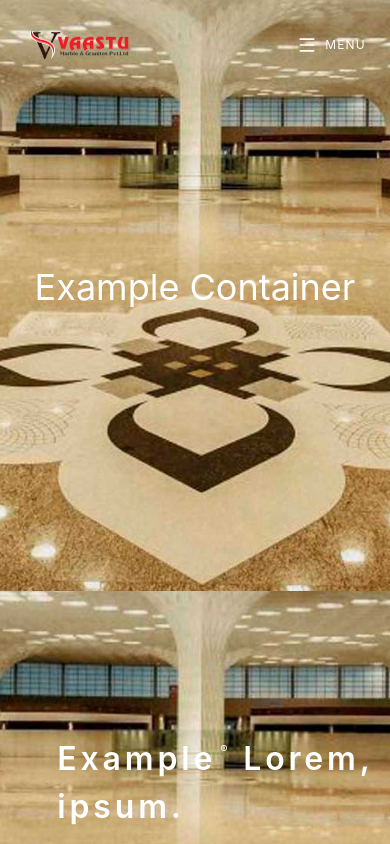
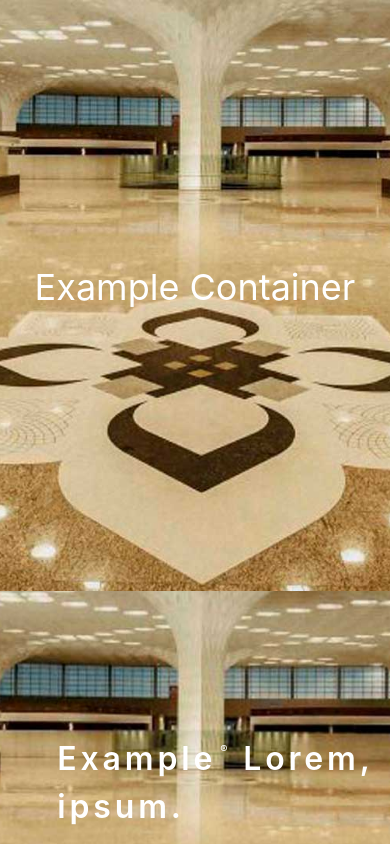
Before and after one commit to piyush25dev/my-react-app, a React (Vite) app: page / in a window 390 px wide. Shown: the top 844 px of the page. Built offline with nearby package versions, Linux system fonts and the light colour scheme.

Commit message:
[test] "build issue"

```diff
--- a/src/App.jsx
+++ b/src/App.jsx
@@ -5,13 +5,13 @@ import TestimonialsIndex from "./components/Pages/Testimonials/TestimonialsIndex
 import AboutIndex from "./components/Pages/About/AboutIndex";
 import GalleryIndex from "./components/Pages/Gallery/GalleryIndex";
 import HomeIndex from "./components/Pages/Home/HomeIndex";
-import MainLayout from "./components/Layout/MainLayout";
+// import MainLayout from "./components/Layout/MainLayout";
 
 function App() {
   return (
     <BrowserRouter>
       <Routes>
-        <Route element={<MainLayout/>}>
+        {/* <Route element={<MainLayout/>}> */}
           {/* Home */}
           <Route path="/" element={<HomeIndex />} />
 
@@ -29,7 +29,7 @@ function App() {
 
           {/* 404 */}
           <Route path="*" element={<Navigate to="/contact" replace />} />
-        </Route>
+        {/* </Route> */}
       </Routes>
     </BrowserRouter>
   );
--- a/src/components/layout/Footer.jsx
+++ /dev/null
@@ -1,61 +0,0 @@
-const Footer = () => {
-  return (
-    <footer className="w-full bg-[#080808] px-5 py-16 text-white sm:px-8 md:px-12 lg:flex lg:h-[40vh] lg:items-center lg:px-[5%] lg:py-0">
-      <div className="grid grid-cols-1 gap-12 md:grid-cols-2 lg:grid-cols-5 lg:gap-10">
-        {/* Logo */}
-        <div className="flex items-center lg:justify-start">
-          <img
-            src="/2016-07-09.png"
-            alt="Vaastu"
-            className="w-35 h-auto object-contain"
-          />
-        </div>
-
-        {/* Company Information */}
-
-        <div className="text-[16px] leading-[1.35]">
-          <p>
-            Vaastu Marble & Granites Pvt.Ltd Opp.Ayyappa Swamy temple,
-            Karmanghat, Hyderabad - 500079 Telangana, India From LB Nagar: 1km
-          </p>
-        </div>
-
-        {/* Location 1 */}
-
-        <div>
-          <h2>Factory Location-1</h2>
-          <div className="text-[16px] leading-[1.35]">
-            <p>
-              Punglia Marble Pvt.Ltd F-30,New RIICO Industrial Area,
-              Chittorgarh,Rajasthan-312001
-            </p>
-          </div>
-        </div>
-
-        {/* Location 2 */}
-
-        <div>
-          <h2>Factory Location-2</h2>
-          <div className="text-[16px] leading-[1.35]">
-            <p>
-              Himalayan Onyx Pvt.Ltd Near Mandalda Village
-              Chittorgarh,Rajasthan-312001.
-            </p>
-          </div>
-        </div>
-
-        {/* Social Media */}
-
-        <div>
-          <p className="text-[14px] tracking-[0.18em]">FOLLOW US</p>
-          <div className="mt-5 flex flex-col text-[16px] leading-[1.35]">
-            <p>+91 9391930777</p>
-            <p>girishpunglia@gmail.com</p>
-          </div>
-        </div>
-      </div>
-    </footer>
-  );
-};
-
-export default Footer;
--- a/src/components/layout/MainLayout.jsx
+++ /dev/null
@@ -1,38 +0,0 @@
-import { Box } from "@mui/material";
-import { Outlet, useLocation } from "react-router-dom";
-
-import Footer from "./Footer";
-import Navbar from "./NavBar";
-
-const MainLayout = () => {
-    const location = useLocation();
-    const isHomePage = location.pathname === "/";
-  return (
-    <Box
-      sx={{
-        minHeight: "100vh",
-        display: "flex",
-        flexDirection: "column",
-      }}
-    >
-      <Navbar />
-
-      <Box
-        component="main"
-         sx={{
-          flex: 1,
-
-          // Navbar is fixed, so add space for it
-          // on every page except Home.
-          pt: isHomePage ? 0 : "90px",
-        }}
-      >
-        <Outlet />
-      </Box>
-
-      <Footer />
-    </Box>
-  );
-};
-
-export default MainLayout;
--- a/src/components/layout/Navbar.jsx
+++ /dev/null
@@ -1,275 +0,0 @@
-import { useEffect, useState } from "react";
-import { Link, useLocation } from "react-router-dom";
-import { Search, ChevronDown, Menu } from "lucide-react";
-
-const TRANSITION = "duration-300 ease-[cubic-bezier(0.4,0,0.2,1)]";
-
-const Navbar = () => {
-  const [menuOpen, setMenuOpen] = useState(false);
-  const [isScrolled, setIsScrolled] = useState(false);
-
-  const location = useLocation();
-
-  // Check if current page is Home
-  const isHomePage = location.pathname === "/";
-
-  useEffect(() => {
-    const handleScroll = () => {
-      setIsScrolled(window.scrollY > 20);
-    };
-
-    // Check initial scroll position
-    handleScroll();
-
-    window.addEventListener("scroll", handleScroll);
-
-    return () => {
-      window.removeEventListener("scroll", handleScroll);
-    };
-  }, []);
-
-  const closeMenu = () => {
-    setMenuOpen(false);
-  };
-
-  const navLinks = [
-    { label: "HOME", to: "/" },
-    { label: "ABOUT US", to: "/about" },
-    { label: "TESTIMONIALS", to: "/testimonials" },
-    { label: "GALLERY", to: "/gallery" },
-    { label: "CONTACT US", to: "/contact-us" },
-  ];
-
-  const shouldHaveWhiteBackground =
-    !isHomePage || isScrolled || menuOpen;
-
-  return (
-    <header
-      className={`
-        fixed left-0 top-0 z-50 w-full
-        transition-all ${TRANSITION}
-        ${
-          shouldHaveWhiteBackground
-            ? "bg-white text-black shadow-sm"
-            : "bg-transparent text-white"
-        }
-      `}
-      onMouseLeave={closeMenu}
-    >
-      {/* ==============================
-          TOP ROW
-      ============================== */}
-
-      <div
-        className="
-          relative z-20
-          flex h-22.5 w-full
-          items-center justify-between
-        "
-        style={{
-          paddingLeft: "24px",
-          paddingRight: "24px",
-        }}
-      >
-        {/* LOGO */}
-        <Link
-          to="/"
-          onClick={closeMenu}
-          className="flex items-center leading-none"
-        >
-          <img
-            src="/2016-07-09.png"
-            alt="Vaastu Marble & Granites"
-            className="
-              w-30
-              object-contain
-              transition-opacity duration-300
-              md:w-35
-            "
-          />
-        </Link>
-
-        {/* MENU BUTTON */}
-        <button
-          type="button"
-          onClick={() => setMenuOpen((prev) => !prev)}
-          className={`
-            flex cursor-pointer
-            items-center gap-2
-            transition-colors ${TRANSITION}
-            ${
-              shouldHaveWhiteBackground
-                ? "text-black"
-                : "text-white"
-            }
-          `}
-          aria-label="Toggle navigation"
-          aria-expanded={menuOpen}
-        >
-          <Menu
-            size={20}
-            className={`
-              transition-transform ${TRANSITION}
-              ${
-                menuOpen
-                  ? "rotate-90"
-                  : "rotate-0"
-              }
-            `}
-          />
-
-          <span className="text-xs tracking-widest">
-            MENU
-          </span>
-        </button>
-      </div>
-
-      {/* ==============================
-          DROPDOWN PANEL
-      ============================== */}
-
-      <div
-        className={`
-          absolute left-0 top-full z-10
-          w-full overflow-hidden
-          bg-white shadow-lg
-          transition-all ${TRANSITION}
-
-          ${
-            menuOpen
-              ? "max-h-175 border-t border-neutral-100 opacity-100"
-              : "max-h-0 opacity-0"
-          }
-        `}
-      >
-        <div
-          className={`
-            pt-5
-            transition-transform ${TRANSITION}
-
-            ${
-              menuOpen
-                ? "translate-y-0"
-                : "-translate-y-3"
-            }
-          `}
-          style={{
-            paddingLeft: "24px",
-            paddingRight: "24px",
-            paddingBottom: "48px",
-          }}
-        >
-          {/* ==============================
-              UTILITY ROW
-          ============================== */}
-
-          <div
-            className="
-              mb-4
-              flex flex-col
-              items-start
-              gap-4
-              border-b border-neutral-100
-              pb-4
-
-              md:flex-row
-              md:flex-wrap
-              md:items-center
-              md:justify-end
-              md:gap-6
-              md:border-b-0
-              md:pb-0
-
-              text-[13px]
-              tracking-wide
-              text-neutral-700
-            "
-          >
-            {/* SEARCH */}
-            <div className="flex items-center gap-2 text-neutral-600">
-              <Search
-                size={18}
-                className="cursor-pointer"
-              />
-
-              <span className="md:hidden">
-                SEARCH
-              </span>
-            </div>
-            {/* CONTACT */}
-            <Link
-              to="/contact-us"
-              onClick={closeMenu}
-              className="hover:opacity-60"
-            >
-              CONTACT US
-            </Link>
-            <span className="hidden text-neutral-300 md:inline">
-              |
-            </span>
-            {/* LANGUAGE */}
-            <span className="flex items-center gap-1">
-              ENG
-              <ChevronDown size={14} />
-            </span>
-          </div>
-
-          {/* ==============================
-              MAIN NAVIGATION
-          ============================== */}
-
-          <nav
-            className="
-              flex flex-col
-              items-start
-              gap-0
-
-              md:flex-row
-              md:flex-wrap
-              md:items-center
-              md:justify-end
-              md:gap-8
-            "
-          >
-            {navLinks.map(({ label, to }, i) => (
-              <Link
-                key={label}
-                to={to}
-                onClick={closeMenu}
-                className={`
-                  w-full
-                  border-b border-neutral-100
-                  py-3.5
-
-                  text-[15px]
-                  font-medium
-                  tracking-[0.15em]
-                  text-neutral-900
-
-                  transition-opacity
-                  hover:opacity-50
-
-                  md:w-auto
-                  md:border-b-0
-                  md:py-0
-                  md:text-[14px]
-                  md:text-neutral-800
-
-                  ${
-                    i === navLinks.length - 1
-                      ? "max-md:border-b-0"
-                      : ""
-                  }
-                `}
-              >
-                {label}
-              </Link>
-            ))}
-          </nav>
-        </div>
-      </div>
-    </header>
-  );
-};
-
-export default Navbar;
```
